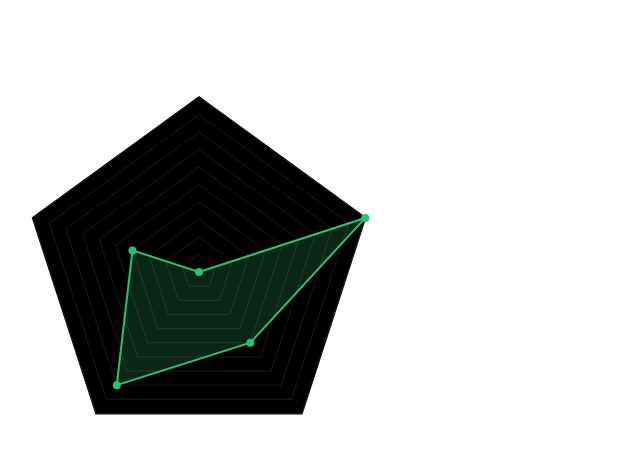
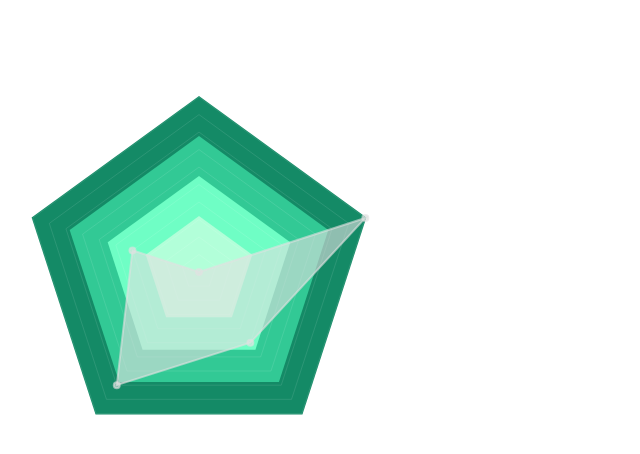
Before and after one commit to ko-tarou/PresentsAI-Main, a Next.js app: page /AnalysisPage/graph/RadarChart in a window 1280 px wide. Shown: the top 454 px of the page, without its empty margins (0-640 px from the left). Built offline with nearby package versions, Linux system fonts and the light colour scheme.

Commit message:
change チャートの背景色を整えた ・4重の背景にし、色味を調節した ・変動する部分の記録を白色にした ・ofsetでそれぞれの背景の大きさと色味を変更可能にした

```diff
--- a/src/pages/AnalysisPage/graph/RadarChart.js
+++ b/src/pages/AnalysisPage/graph/RadarChart.js
@@ -11,11 +11,11 @@ import {
 // 必要なコンポーネントを登録
 ChartJS.register(RadialLinearScale, PointElement, LineElement, Filler, Tooltip);
 
-export default function RadarChartWithBlackBackground({
-	backgroundColor = "black", // 五角形の背景色
-	radiusScale = 0.88,        // 五角形の大きさ（1=デフォルト、2=倍の大きさ）
-	centerOffsetX = -1,        // 中心位置のX方向オフセット
-	centerOffsetY = 8,         // 中心位置のY方向オフセット
+export default function RadarChartWithMultiLayerBackground({
+	backgroundColors = ["#148A66", "#32C995", "#6FFEC5", "#B2FFD9"], // 外側から内側への背景色
+	radiusScales = [0.88, 0.68, 0.48, 0.28], // 外側から内側への五角形のサイズ
+	centerOffsetX = -1,
+	centerOffsetY = 8,
 }) {
 	const data = {
 		labels: ["Volume", "Speed", "Content", "Pitch", "Clarity"],
@@ -23,10 +23,10 @@ export default function RadarChartWithBlackBackground({
 			{
 				label: "Score",
 				data: [20, 30, 25, 28, 24],
-				backgroundColor: "rgba(47, 191, 113, 0.2)",
-				borderColor: "#2FBF71",
+				backgroundColor: "rgba(225,225, 225, 0.6)",
+				borderColor: "rgba(225,225, 225, 0.6)",
 				borderWidth: 2,
-				pointBackgroundColor: "#2FBF71",
+				pointBackgroundColor: "rgba(225,225, 225, 0.6)",
 			},
 		],
 	};
@@ -40,36 +40,34 @@ export default function RadarChartWithBlackBackground({
 						ctx,
 						chartArea: { width, height, left, top },
 					} = chart;
-
-					// 中心座標（オフセットを加味）
 					const centerX = left + width / 2 + centerOffsetX;
 					const centerY = top + height / 2 + centerOffsetY;
-
-					// 半径（chartAreaの幅と高さを利用）
-					const radius = (Math.min(width, height) / 2) * radiusScale;
-
 					const labelsCount = data.labels.length;
-
-					// 初期角度を -90度 (Math.PI / 2) に設定
 					const startAngle = -Math.PI / 2;
 
-					// 五角形の背景を描画
+					// 背景の五角形を描画する関数
+					const drawPentagon = (radius, color) => {
 						ctx.save();
-					ctx.fillStyle = backgroundColor; // 背景色を外部から指定
+						ctx.fillStyle = color;
 						ctx.beginPath();
 						for (let i = 0; i <= labelsCount; i++) {
 							const angle = startAngle + (i * 2 * Math.PI) / labelsCount;
 							const x = centerX + radius * Math.cos(angle);
 							const y = centerY + radius * Math.sin(angle);
-						if (i === 0) {
-							ctx.moveTo(x, y);
-						} else {
-							ctx.lineTo(x, y);
-						}
+							if (i === 0) ctx.moveTo(x, y);
+							else ctx.lineTo(x, y);
 						}
 						ctx.closePath();
 						ctx.fill();
 						ctx.restore();
+					};
+
+					// 4重の五角形を順番に描画（外側から内側へ）
+					radiusScales.forEach((scale, index) => {
+						const radius = (Math.min(width, height) / 2) * scale;
+						const color = backgroundColors[index];
+						drawPentagon(radius, color);
+					});
 				},
 			},
 		},
@@ -78,51 +76,15 @@ export default function RadarChartWithBlackBackground({
 				angleLines: { display: false },
 				grid: { color: "rgba(255, 255, 255, 0.1)" },
 				pointLabels: { color: "white" },
-				ticks: {
-					display: false, // ここで数字を非表示に
-				},
+				ticks: { display: false },
 			},
 		},
 	};
 
-	// カスタムプラグインを登録
 	ChartJS.register({
 		id: "customBackgroundPlugin",
 		beforeDraw(chart) {
-			const {
-				ctx,
-				chartArea: { width, height, left, top },
-			} = chart;
-
-			// 中心座標（オフセットを加味）
-			const centerX = left + width / 2 + centerOffsetX;
-			const centerY = top + height / 2 + centerOffsetY;
-
-			// 半径（chartAreaの幅と高さを利用）
-			const radius = (Math.min(width, height) / 2) * radiusScale;
-
-			const labelsCount = data.labels.length;
-
-			// 初期角度を -90度 (Math.PI / 2) に設定
-			const startAngle = -Math.PI / 2;
-
-			// 五角形の背景を描画
-			ctx.save();
-			ctx.fillStyle = backgroundColor; // 背景色を外部から指定
-			ctx.beginPath();
-			for (let i = 0; i <= labelsCount; i++) {
-				const angle = startAngle + (i * 2 * Math.PI) / labelsCount;
-				const x = centerX + radius * Math.cos(angle);
-				const y = centerY + radius * Math.sin(angle);
-				if (i === 0) {
-					ctx.moveTo(x, y);
-				} else {
-					ctx.lineTo(x, y);
-				}
-			}
-			ctx.closePath();
-			ctx.fill();
-			ctx.restore();
+			options.plugins.customBackgroundPlugin.beforeDraw(chart);
 		},
 	});
 
```
Lines whose indentation alone changed are shown as unchanged.
